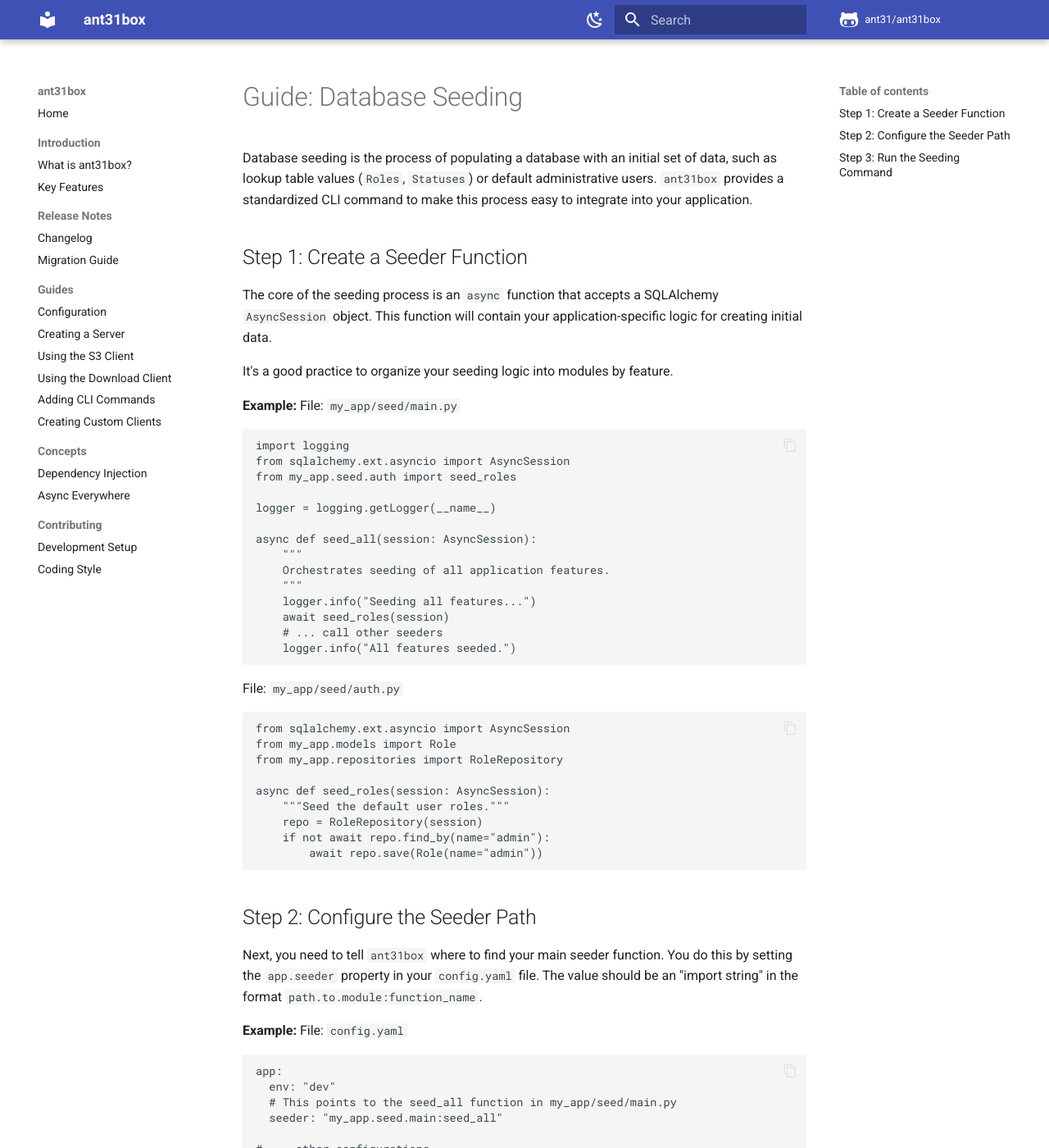
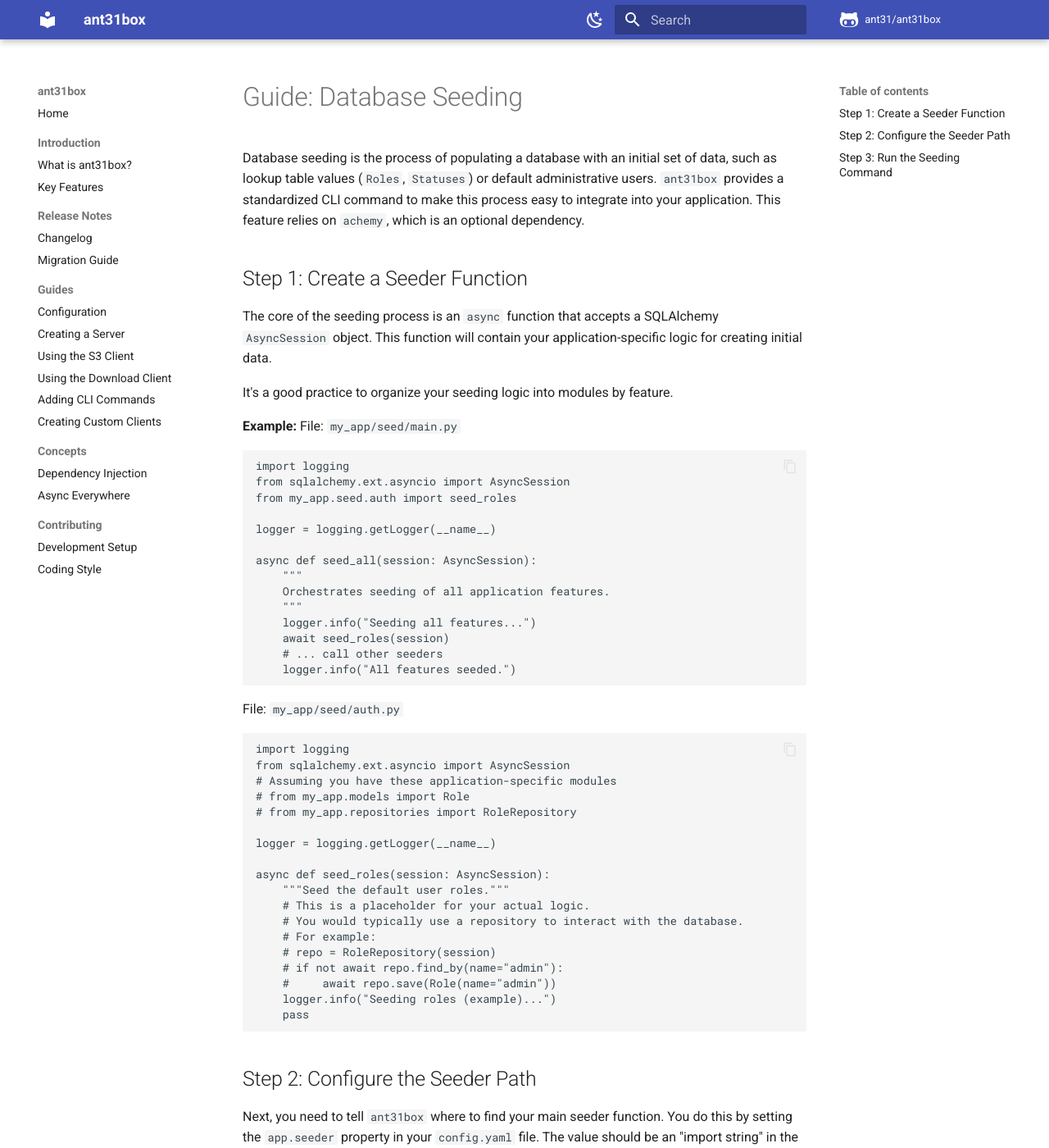
Before and after one commit to ant31/ant31box, an MkDocs documentation site: the page built from docs/guides/database-seeding.md, in a window 1280 px wide and 1400 px high. Shown: the whole window at 82% size. Built offline with MkDocs 1.6.1 and Material for MkDocs 9.7.7, drawn with Linux system fonts in a browser that asks for light colours; comment, search, counter and statistics services are not loaded; some of the changed text lies outside the part shown.

Commit message:
x:docs: Improve CLI and database seeding guides; update changelog and TODO

````diff
--- a/docs/guides/database-seeding.md
+++ b/docs/guides/database-seeding.md
@@ -1,6 +1,6 @@
 # Guide: Database Seeding
 
-Database seeding is the process of populating a database with an initial set of data, such as lookup table values (`Roles`, `Statuses`) or default administrative users. `ant31box` provides a standardized CLI command to make this process easy to integrate into your application.
+Database seeding is the process of populating a database with an initial set of data, such as lookup table values (`Roles`, `Statuses`) or default administrative users. `ant31box` provides a standardized CLI command to make this process easy to integrate into your application. This feature relies on `achemy`, which is an optional dependency.
 
 ## Step 1: Create a Seeder Function
 
@@ -29,15 +29,24 @@
 
 File: `my_app/seed/auth.py`
 ```python
+import logging
 from sqlalchemy.ext.asyncio import AsyncSession
-from my_app.models import Role
-from my_app.repositories import RoleRepository
+# Assuming you have these application-specific modules
+# from my_app.models import Role
+# from my_app.repositories import RoleRepository
+
+logger = logging.getLogger(__name__)
 
 async def seed_roles(session: AsyncSession):
     """Seed the default user roles."""
-    repo = RoleRepository(session)
-    if not await repo.find_by(name="admin"):
-        await repo.save(Role(name="admin"))
+    # This is a placeholder for your actual logic.
+    # You would typically use a repository to interact with the database.
+    # For example:
+    # repo = RoleRepository(session)
+    # if not await repo.find_by(name="admin"):
+    #     await repo.save(Role(name="admin"))
+    logger.info("Seeding roles (example)...")
+    pass
 ```
 
 ## Step 2: Configure the Seeder Path
@@ -66,9 +75,9 @@
 
 Run the command from your terminal:
 ```bash
-# Assuming your CLI entry point is 'my-cli'
-my-cli seed db
+# Using the default ant31box CLI
+ant31box seed db
 
 # You can also specify a config file
-my-cli seed db --config config.prod.yaml
+ant31box seed db --config config.prod.yaml
 ```
````
Also changed, not shown: PROJECT_TODO.md (+2 -2 lines), docs/changelog.md (+1 -1 lines), docs/guides/adding-cli-commands.md (+5 -2 lines).
